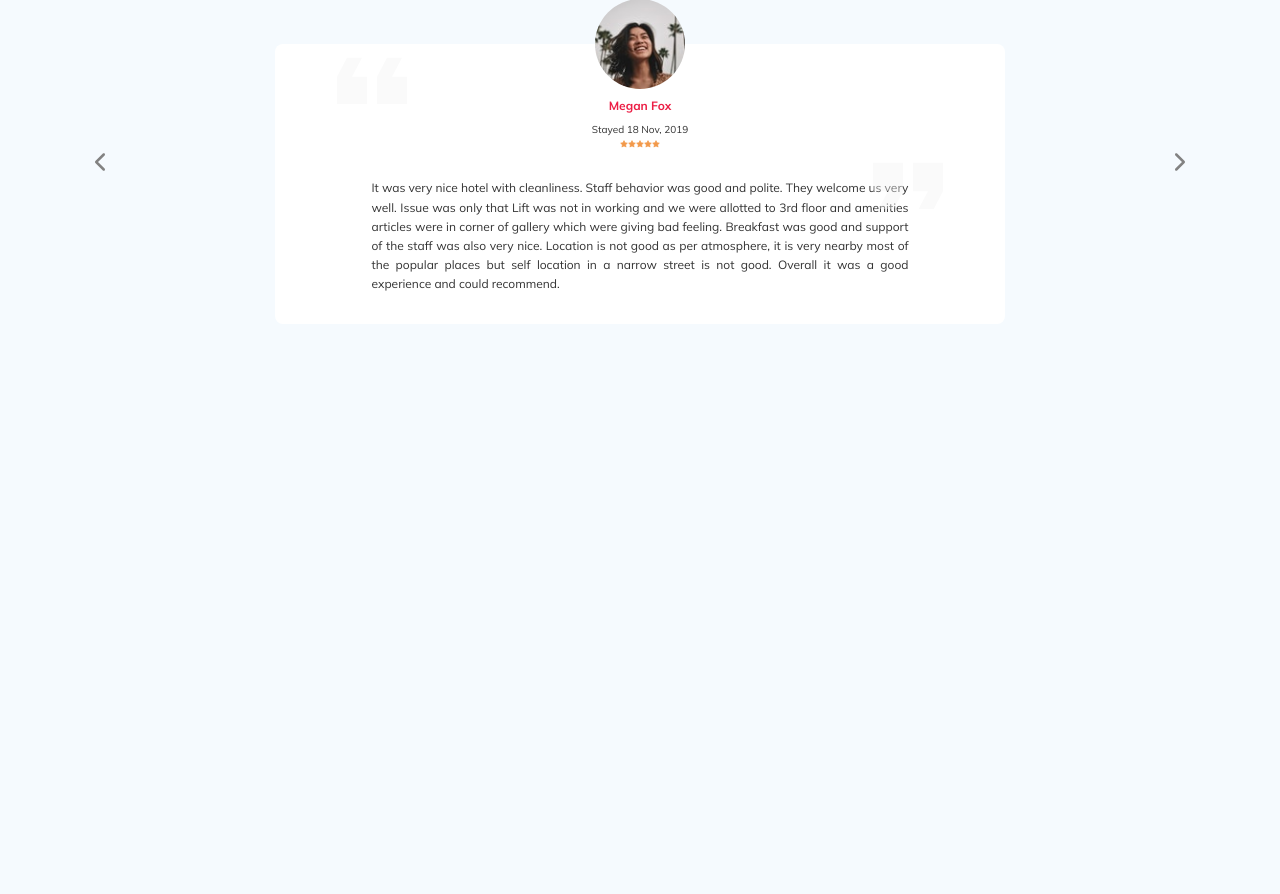
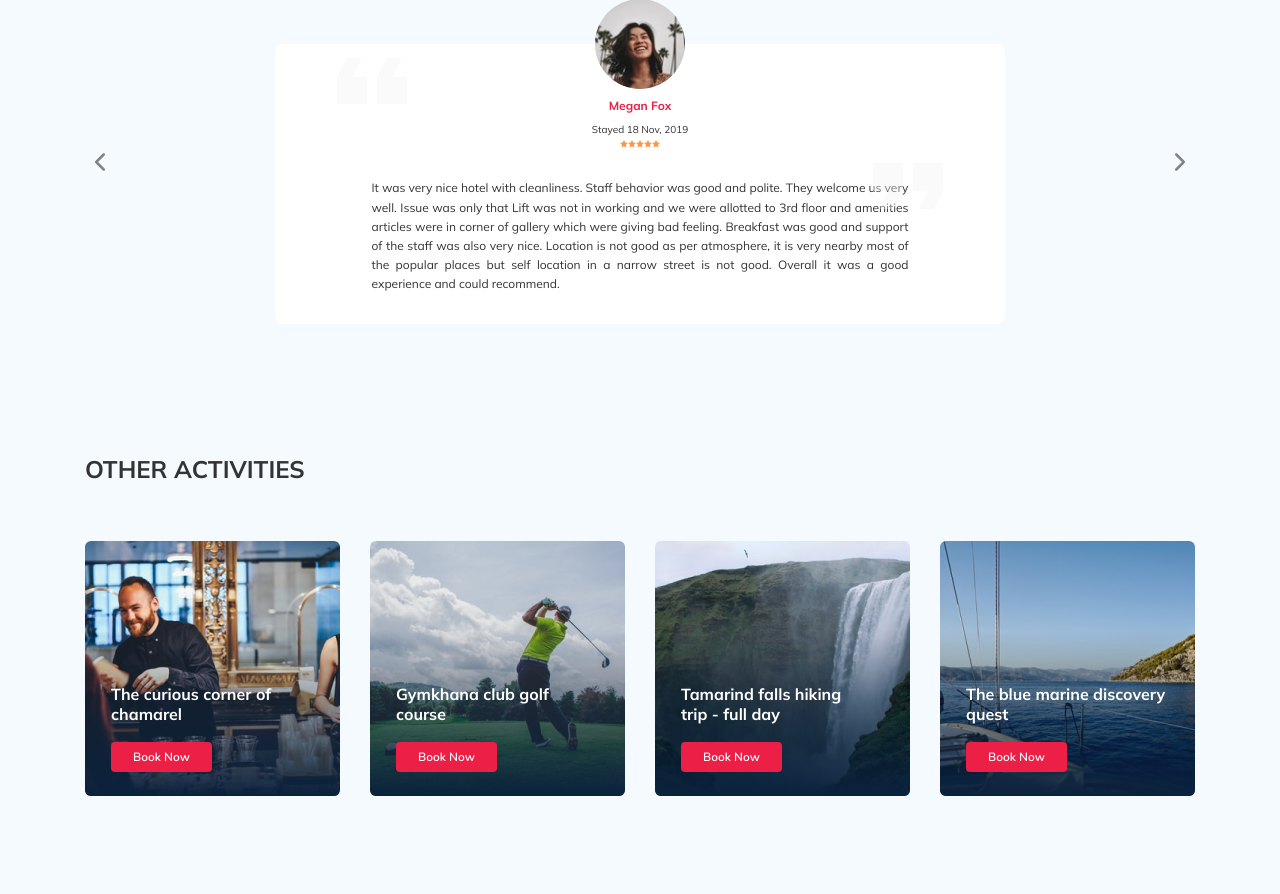
Before and after one commit to inrayz/tour-plan, a PHP site: page / in a window 1280 px wide. Shown: the part 1296-2190 px from the top of the page. Before the commit the page ends 1587 px from the top, so only its background shows below. Run offline with PHP 8.4, Linux system fonts and the light colour scheme; some libraries are stand-ins or nearby versions.

Commit message:
create: added activities section

```diff
--- a/css/style.css
+++ b/css/style.css
@@ -1058,6 +1058,98 @@ template {
   text-align: justify;
 }
 
+.activities {
+  padding: 60px 0 98px 0;
+}
+
+.activities__title {
+  font-weight: bold;
+  font-size: 24px;
+  line-height: 30px;
+  text-transform: uppercase;
+  margin-bottom: 57px;
+  margin-top: 0;
+}
+
+.activities-wrapper {
+  display: -webkit-box;
+  display: -ms-flexbox;
+  display: flex;
+  -webkit-box-pack: justify;
+      -ms-flex-pack: justify;
+          justify-content: space-between;
+}
+
+.card {
+  position: relative;
+  display: -webkit-box;
+  display: -ms-flexbox;
+  display: flex;
+  -webkit-box-align: start;
+      -ms-flex-align: start;
+          align-items: flex-start;
+  -webkit-box-orient: vertical;
+  -webkit-box-direction: normal;
+      -ms-flex-direction: column;
+          flex-direction: column;
+  width: 255px;
+  height: 255px;
+  border-radius: 6px;
+  overflow: hidden;
+  padding: 24px 26px;
+}
+
+.card::before {
+  content: '';
+  position: absolute;
+  top: 0;
+  right: 0;
+  bottom: 0;
+  left: 0;
+  background: linear-gradient(179.83deg, rgba(196, 196, 196, 0) 35.34%, #0A223D 99.85%);
+  z-index: -1;
+}
+
+.card__image {
+  width: 100%;
+  height: 100%;
+  position: absolute;
+  left: 0;
+  top: 0;
+  right: 0;
+  bottom: 0;
+  -o-object-fit: cover;
+     object-fit: cover;
+  z-index: -2;
+}
+
+.card__title {
+  margin-top: auto;
+  color: #ffffff;
+  margin-bottom: 18px;
+  font-weight: bold;
+  font-size: 16px;
+  line-height: 20px;
+}
+
+.card__title--three {
+  width: 170px;
+}
+
+.card__button {
+  font-family: Nunito;
+  font-style: normal;
+  font-weight: 600;
+  font-size: 12px;
+  line-height: 16px;
+  color: #ffffff;
+  padding: 7px 22px;
+  border: none;
+  background-color: #EC1F46;
+  border-radius: 4px;
+  cursor: pointer;
+}
+
 @media (max-width: 1200px) {
   .container {
     max-width: 960px;
--- a/index.html
+++ b/index.html
@@ -176,7 +176,7 @@
       </div>
       <!-- /.container -->
     </section>
-    <section class="newsletter" class="parallax-window" data-speed="0.5" data-parallax="scroll" data-image-src="img/newsletter-bg.jpeg">
+    <section class="newsletter parallax-window" data-speed="0.5" data-parallax="scroll" data-image-src="img/newsletter-bg.jpeg">
       <div class="newsletter-wrapper">
         <h2 class="newsletter-title newsletter__title">
           subscribe to our
@@ -280,6 +280,42 @@
         <!-- /.rewiews-slider -->
       </div>
     </section>
+    <section class="activities">
+      <div class="container">
+        <h2 class="activities__title">Other Activities</h2>
+        <div class="activities-wrapper">
+          <div class="card activities__card">
+            <img src="img/activity-1.jpg" alt="" class="card__image">
+            <h3 class="card__title card__title--one">The curious corner
+              of chamarel</h3>
+            <button class="card__button">Book Now</button>
+          </div>
+          <!-- /.card -->
+          <div class="card activities__card">
+            <img src="img/activity-2.jpg" alt="" class="card__image">
+            <h3 class="card__title card__title--two">Gymkhana club golf
+              course</h3>
+            <button class="card__button">Book Now</button>
+          </div>
+          <!-- /.card -->
+          <div class="card activities__card">
+            <img src="img/activity-3.jpg" alt="" class="card__image">
+            <h3 class="card__title card__title--three">Tamarind falls hiking
+              trip - full day</h3>
+            <button class="card__button">Book Now</button>
+          </div>
+          <!-- /.card -->
+          <div class="card activities__card">
+            <img src="img/activity-4.jpg" alt="" class="card__image">
+            <h3 class="card__title card__title--four">The blue marine discovery
+              quest</h3>
+            <button class="card__button">Book Now</button>
+          </div>
+          <!-- /.card -->
+        </div>
+        <!-- /.activities-wrapper -->
+      </div>
+    </section>
     <script src="https://ajax.googleapis.com/ajax/libs/jquery/1.11.0/jquery.min.js"></script>
     <script src="js/parallax.min.js"></script>
     <script src="js/jquery-2.2.4.min.js"></script>
--- /dev/null
+++ b/sass/blocks/_activities.sass
@@ -0,0 +1,62 @@
+.activities
+  padding: 60px 0 98px 0
+  &__title
+    font-weight: bold
+    font-size: 24px
+    line-height: 30px
+    text-transform: uppercase
+    margin-bottom: 57px
+    margin-top: 0
+  &-wrapper
+    display: flex
+    justify-content: space-between
+.card
+  position: relative
+  display: flex
+  align-items: flex-start
+  flex-direction: column
+  width: 255px
+  height: 255px
+  border-radius: 6px
+  overflow: hidden
+  padding: 24px 26px
+  &::before
+    content: ''
+    position: absolute
+    top: 0
+    right: 0
+    bottom: 0
+    left: 0
+    background: linear-gradient(179.83deg, rgba(196, 196, 196, 0) 35.34%, #0A223D 99.85%)
+    z-index: -1
+  &__image
+    width: 100%
+    height: 100%
+    position: absolute
+    left: 0
+    top: 0
+    right: 0
+    bottom: 0
+    object-fit: cover
+    z-index: -2
+  &__title
+    margin-top: auto
+    color: $light
+    margin-bottom: 18px
+    font-weight: bold
+    font-size: 16px
+    line-height: 20px
+    &--three
+      width: 170px
+  &__button
+    font-family: Nunito
+    font-style: normal
+    font-weight: 600
+    font-size: 12px
+    line-height: 16px
+    color: $light
+    padding: 7px 22px
+    border: none
+    background-color: $primary
+    border-radius: 4px
+    cursor: pointer
--- a/sass/style.sass
+++ b/sass/style.sass
@@ -14,5 +14,7 @@
 @import 'blocks/newsletter'
 // Стили для отзывов
 @import 'blocks/reviews'
+// Стили для развлечений
+@import 'blocks/activities'
 // Подключение стилей для адаптива
 @import 'media'
```
Also changed, not shown: other parts of css/style.css (+57 -0 lines), sass/_media.sass (+37 -0 lines), img/activity-1.jpg (added), img/activity-2.jpg (added), img/activity-3.jpg (added), img/activity-4.jpg (added), 1 other file.
